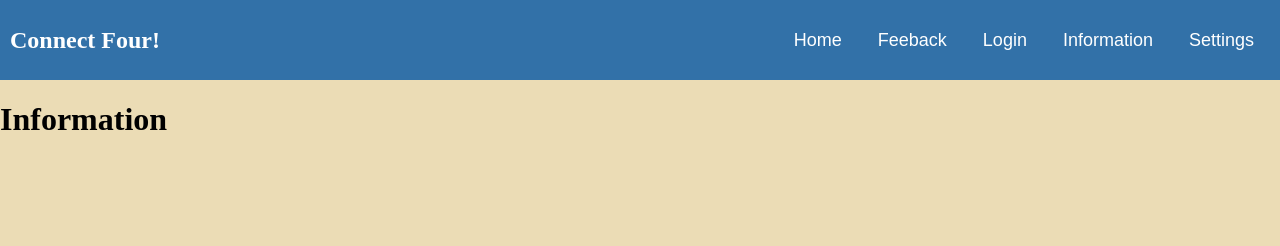
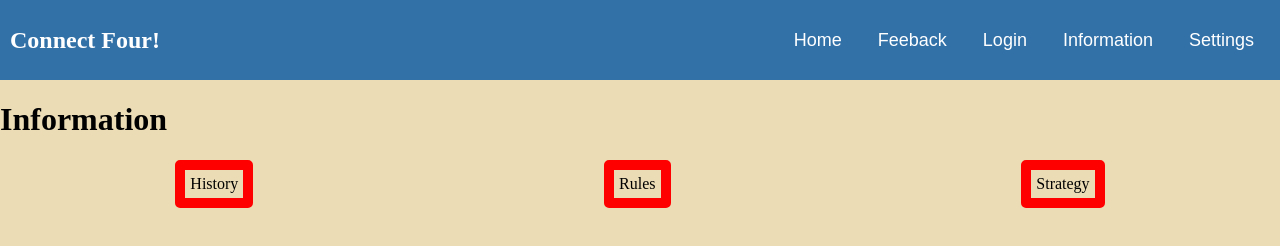
Before and after one commit to idugan100/Connect-Four, a plain HTML site: page information/information.html in a window 1280 px wide. Drawn offline with Linux system fonts and the light colour scheme.

Commit message:
created divs for information boxes

```diff
--- a/information/information.css
+++ b/information/information.css
@@ -0,0 +1,10 @@
+#infoContainer{
+    display: flex;
+    justify-content: space-around;
+}
+.infoBox{
+    border:10px red solid;
+    border-radius: 5px;
+    padding:5px;
+
+}
--- a/information/information.html
+++ b/information/information.html
@@ -21,6 +21,13 @@
         </div>
         </nav>
     <h1>Information</h1>
+    <div id="infoContainer">
+
+    <div class="infoBox"> History</div>
+    <div class="infoBox"> Rules</div>
+    <div class="infoBox"> Strategy</div>
+
+    </div>
 
 </body>
 </html>
```
Also changed, not shown: index.html (+1 -1 lines).
